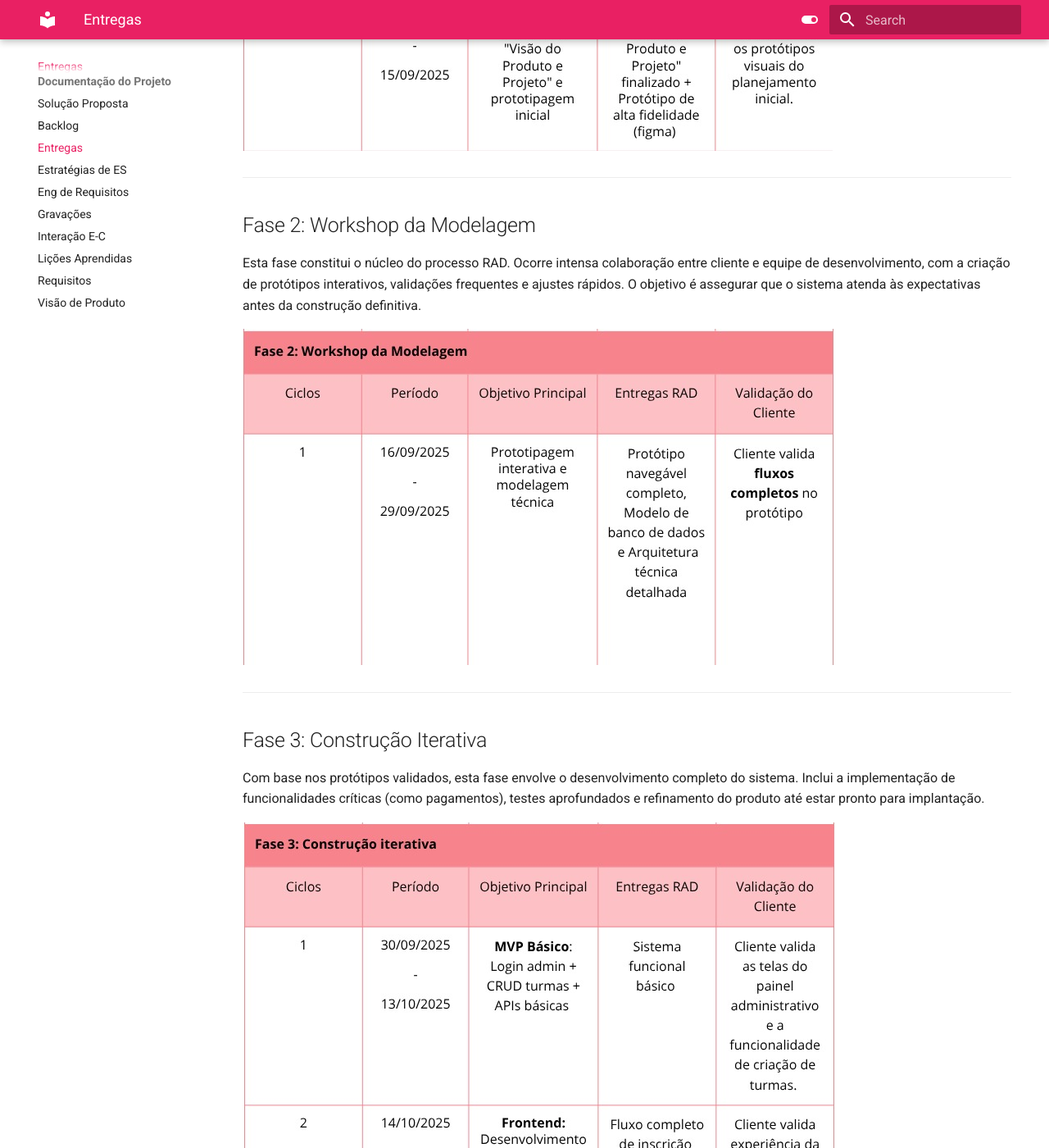
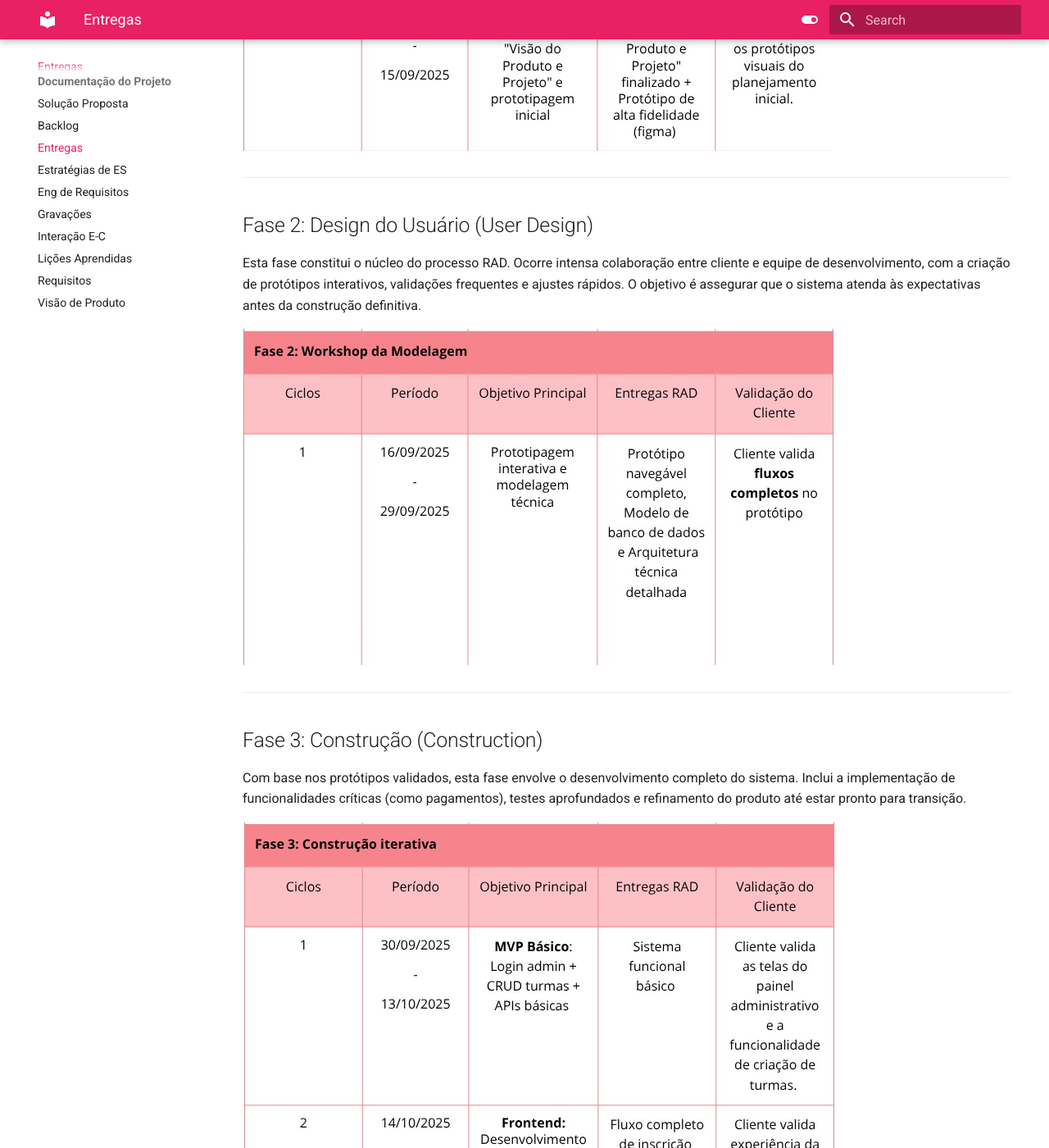
Before and after one commit to mdsreq-fga-unb/REQ-2025.2-T01-EscolaPoleDance, an MkDocs documentation site: the page built from docs/cronograma.md, in a window 1280 px wide and 1400 px high, scrolled down 816 px. Shown: the whole window at 82% size. Built offline with MkDocs 1.6.1 and Material for MkDocs 9.7.7, drawn with Linux system fonts in a browser that asks for light colours; some of the changed text lies outside the part shown.

Commit message:
docs/updating schedule documentation

```diff
--- a/docs/cronograma.md
+++ b/docs/cronograma.md
@@ -1,31 +1,31 @@
-# Cronograma e Entregas (RAD)
+# Cronograma e Entregas
 
 A partir da estratégia de desenvolvimento de software estabelecida, apresenta-se a seguinte proposta de cronograma, com suas fases conforme o processo **RAD (Rapid Application Development)** e os resultados esperados. As fases foram organizadas em ciclos semanais, categorizados de forma a atender ao faseamento do RAD.
 
 # Detalhamento das Fases e Foco das Entregas
 
-## Fase 1: Planejamento de Requisitos
+## Fase 1: Planejamento de Requisitos (Requirements Planning)
 Nesta fase inicial, são levantados e detalhados os requisitos do sistema, incluindo o perfil das usuárias e as necessidades específicas da cliente. Também ocorreu a definição do documento de visão, protótipos iniciais e planejamento de tecnologias a serem empregadas.
 
 ![Cronograma Fase 1](assets/cronogramaFase1.jpeg)
 
 ---
 
-## Fase 2: Workshop da Modelagem
+## Fase 2: Design do Usuário (User Design)
 Esta fase constitui o núcleo do processo RAD. Ocorre intensa colaboração entre cliente e equipe de desenvolvimento, com a criação de protótipos interativos, validações frequentes e ajustes rápidos. O objetivo é assegurar que o sistema atenda às expectativas antes da construção definitiva.
 
 ![Cronograma Fase 2](assets/cronogramaFase2.jpeg)
 
 ---
 
-## Fase 3: Construção Iterativa
-Com base nos protótipos validados, esta fase envolve o desenvolvimento completo do sistema. Inclui a implementação de funcionalidades críticas (como pagamentos), testes aprofundados e refinamento do produto até estar pronto para implantação.
+## Fase 3: Construção (Construction)
+Com base nos protótipos validados, esta fase envolve o desenvolvimento completo do sistema. Inclui a implementação de funcionalidades críticas (como pagamentos), testes aprofundados e refinamento do produto até estar pronto para transição.
 
 ![Cronograma Fase 3](assets/cronogramaFase3.jpeg)
 
 ---
 
-## Fase 4: Cutover (Implantação)
+## Fase 4: Transição (Cutover)
 Esta é a fase de transição, em que o sistema passa do ambiente de desenvolvimento para o uso real. Inclui a apresentação final ao cliente, treinamento, ajustes finais e a entrega oficial do projeto.
 
 ![Cronograma Fase 4](assets/cronogramaFase4.jpeg)
```
